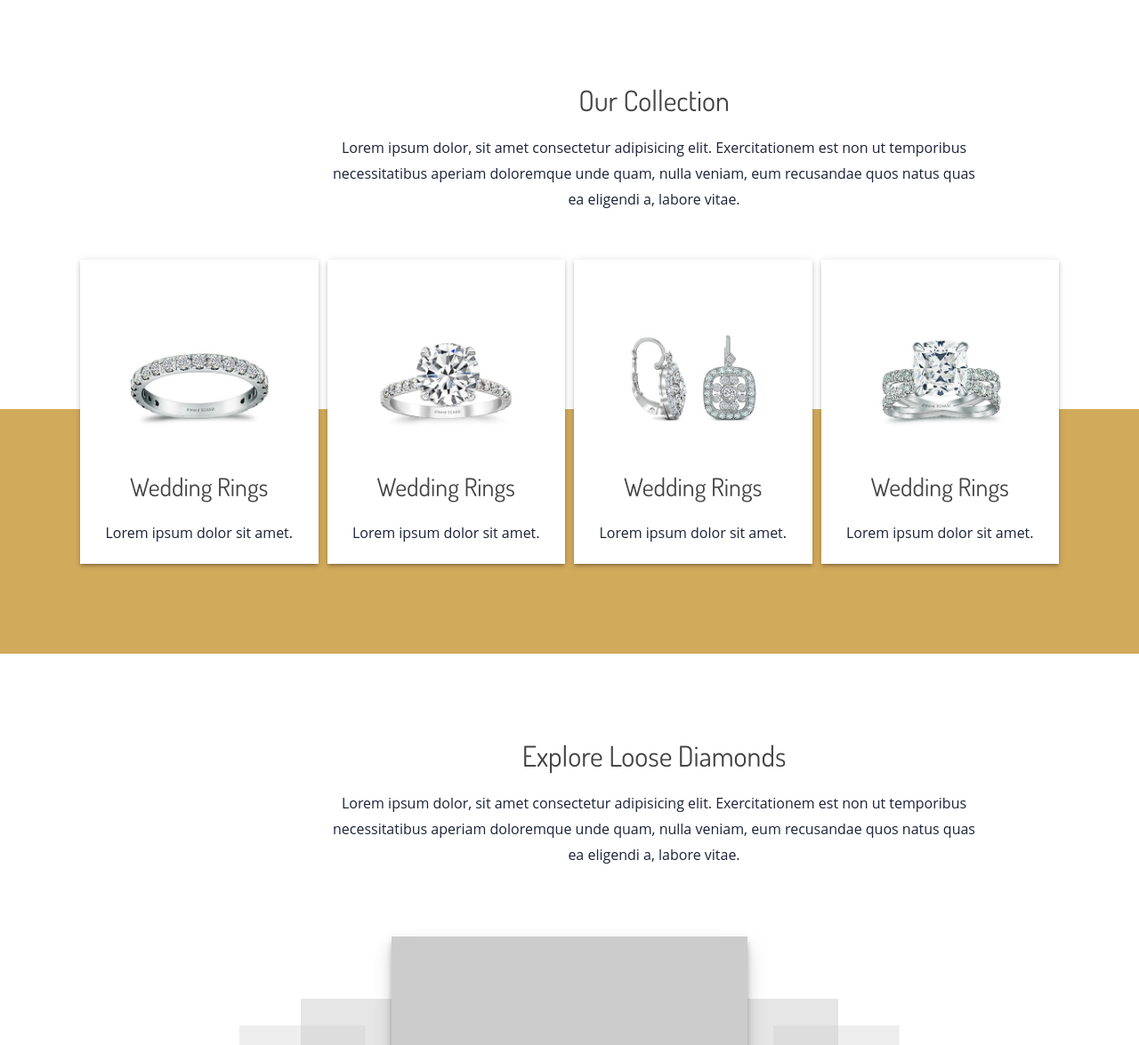
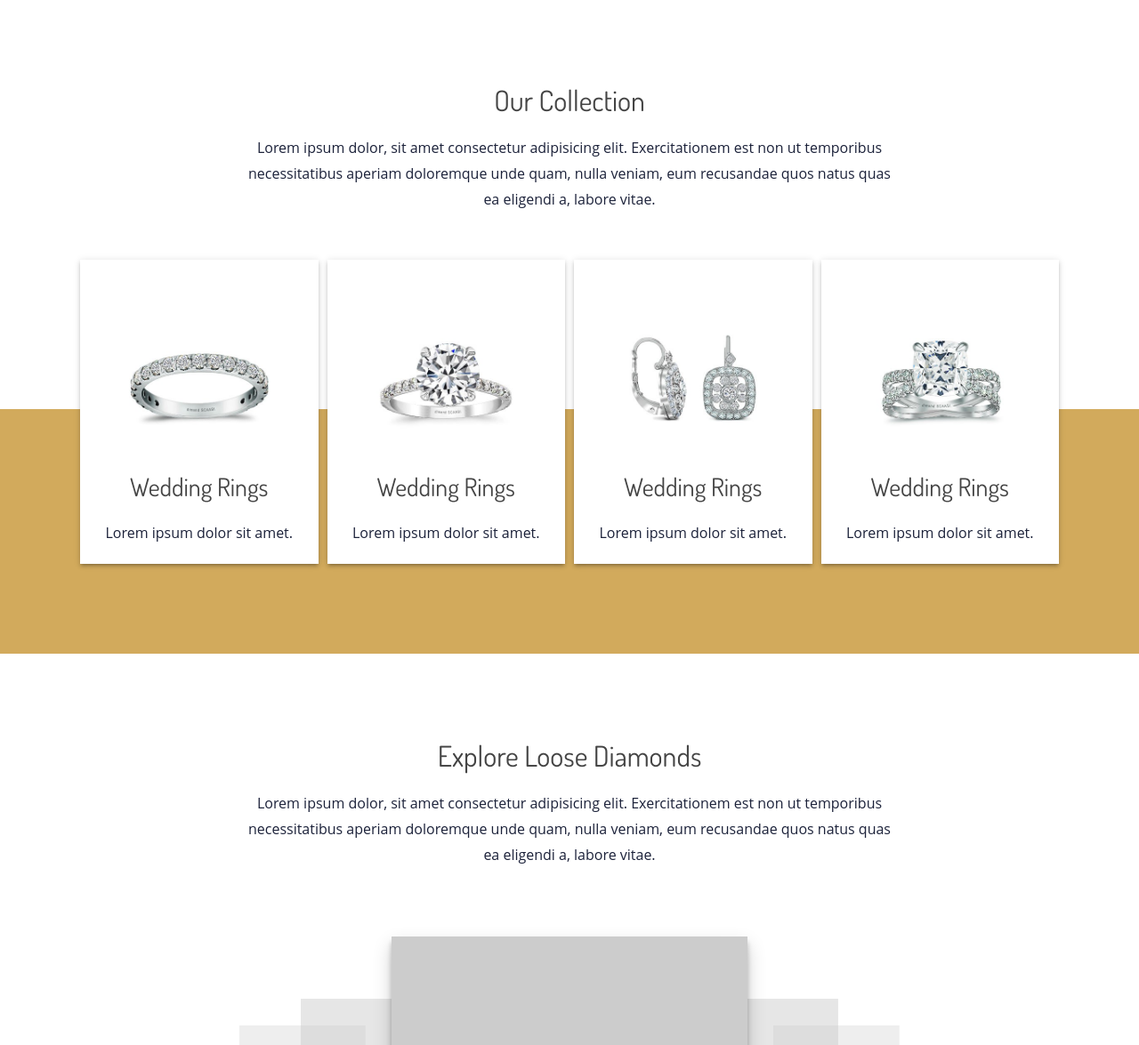
Before and after one commit to sajwansanjay/Project, a plain HTML site: page index.html in a window 1280 px wide. Shown: the part 802-1977 px from the top of the page at 89% size. Drawn offline with nearby package versions, Linux system fonts and the light colour scheme; placeholder pictures from the web are drawn by us.

Commit message:
Update index.html

```diff
--- a/index.html
+++ b/index.html
@@ -111,7 +111,7 @@
   <section id="our-collection" class="clearfix">
     <div class="container text-center">
       <div class="row">
-        <div class="offset-lg-3 col-md-6 offset-md-2 col-md-8 mb-5">
+        <div class="offset-lg-2 col-md-6 offset-md-2 col-md-8 mb-5">
           <h2>Our Collection</h2>
           <p>Lorem ipsum dolor, sit amet consectetur adipisicing elit. Exercitationem est non ut temporibus
             necessitatibus aperiam doloremque unde quam, nulla veniam, eum recusandae quos natus quas ea eligendi a,
@@ -165,7 +165,7 @@
   <section id="gallery">
     <div class="container text-center">
       <div class="row">
-        <div class="offset-lg-3 col-md-6 offset-md-2 col-md-8 mb-5">
+        <div class="offset-lg-2 col-md-6 offset-md-2 col-md-8 mb-5">
           <h2>Explore Loose Diamonds</h2>
           <p>Lorem ipsum dolor, sit amet consectetur adipisicing elit. Exercitationem est non ut temporibus
             necessitatibus aperiam doloremque unde quam, nulla veniam, eum recusandae quos natus quas ea eligendi a,
```
